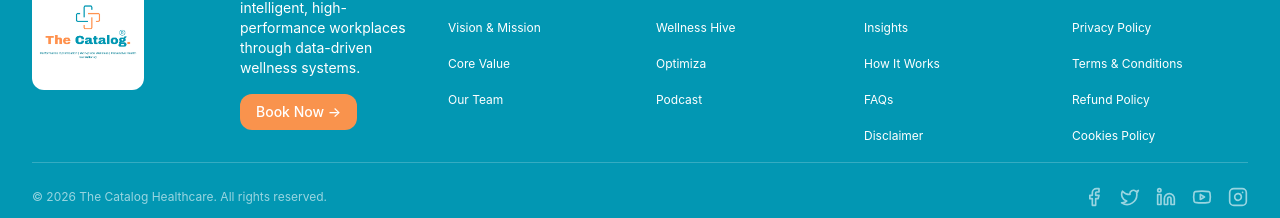
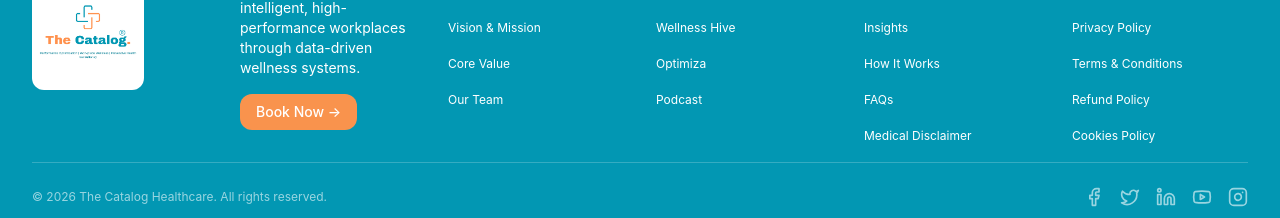
Before and after one commit to dancun48/the-catalog, a React (Vite) app: page /refund in a window 1280 px wide. Shown: the part 2764-2982 px from the top of the page. Built offline with nearby package versions, Linux system fonts and the light colour scheme.

Commit message:
sixth commit

```diff
--- a/src/components/Layout/Footer.jsx
+++ b/src/components/Layout/Footer.jsx
@@ -31,7 +31,7 @@ const Footer = () => {
         { name: 'Insights', href: '/insights' },
         { name: 'How It Works', href: '/how-it-works' },
         { name: 'FAQs', href: '/faqs' },
-        { name: 'Disclaimer', href: '/how-it-works#disclaimer' },
+        { name: 'Medical Disclaimer', href: '/how-it-works#disclaimer' },
       ],
     },
     {
```
